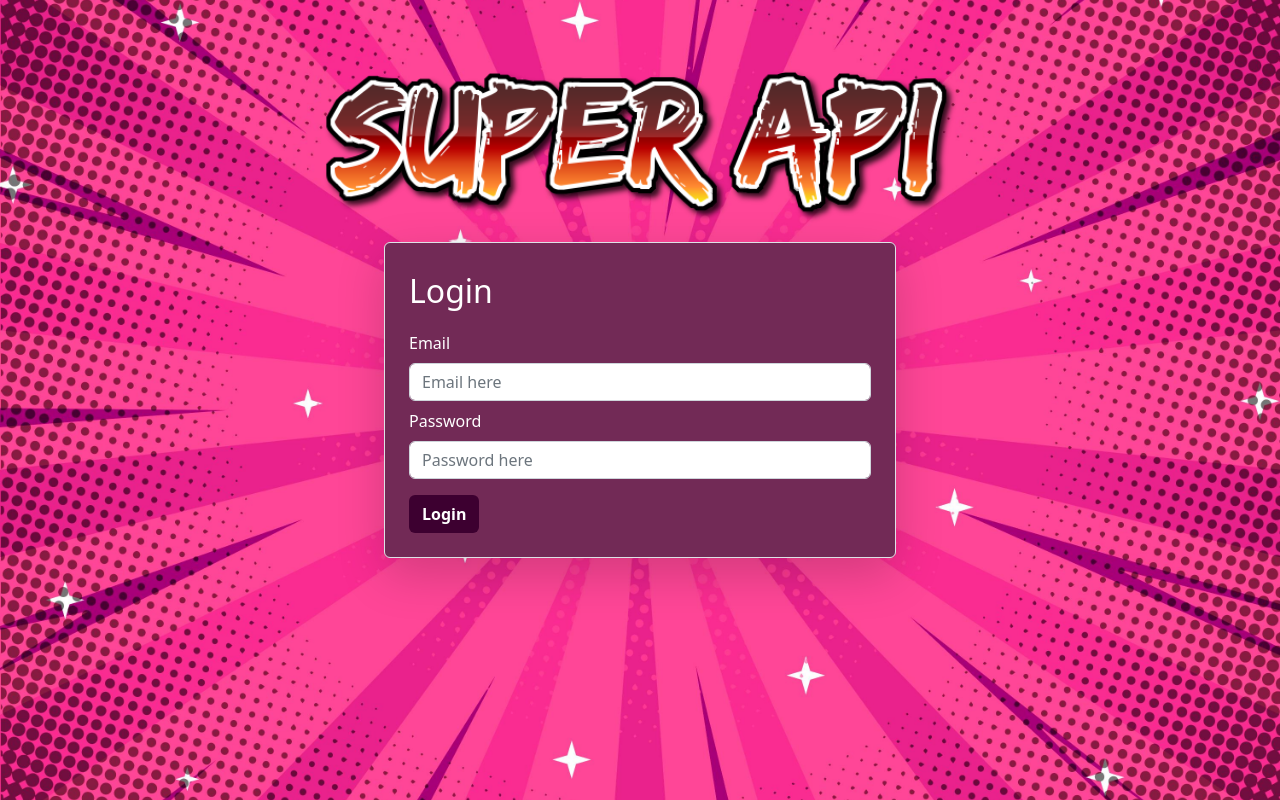
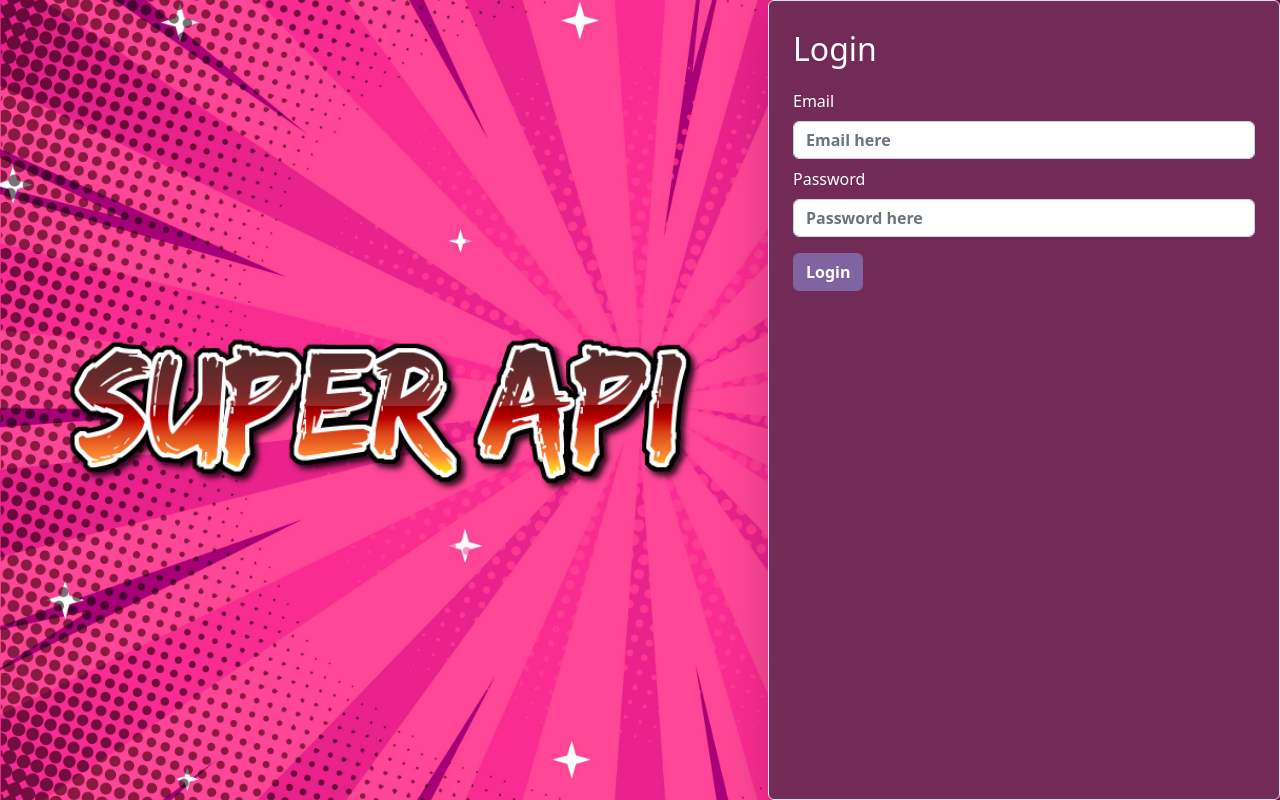
Before and after one commit to SoraBeat/alkemy-heroes-group-5, a React (Create React App) app: page / in a window 1280 px wide. Built offline with nearby package versions, Linux system fonts and the light colour scheme.

Commit message:
axios post and minor changes

```diff
--- a/src/components/forms/FormLogin.jsx
+++ b/src/components/forms/FormLogin.jsx
@@ -1,7 +1,10 @@
-import React from "react";
+import {useState} from "react";
+import { useNavigate } from "react-router-dom";
+import axios from "axios";
 import { useFormik } from "formik";
 import * as Yup from "yup";
-import "./FormLogin.scss"
+import swal from "sweetalert";
+import "./FormLogin.scss";
 
 import FormInput from "./formFields/FormInput";
 import FormLabel from "./formLabels/FormLabel";
@@ -10,13 +13,33 @@ import FormButton from "./formButtons/FormButton";
 import Title from "../titles/Title";
 
 const FormLogin = () => {
+  const navigate = useNavigate();
+
+  useState(()=>{
+    localStorage.clear()
+  },[])
+
   const formik = useFormik({
     initialValues: {
       email: "",
       password: "",
     },
     onSubmit: (formData) => {
-      console.log(formData);
+      const email = formData.email;
+      const password = formData.password;
+      axios.post("http://challenge-react.alkemy.org", {email,password})
+        .then((res) => {
+          localStorage.setItem("token", res.data.token);
+          navigate("/home");
+        })
+        .catch((error) => {
+          swal({
+            title: "Oh no :C",
+            text: "Invalid credentials, try again",
+            icon: "error",
+            button: "Aww yiss!",
+          });
+        });
     },
     validationSchema: Yup.object({
       email: Yup.string()
@@ -29,7 +52,7 @@ const FormLogin = () => {
   return (
     <form
       onSubmit={formik.handleSubmit}
-      className="form-login position-absolute top-50 start-50 translate-middle p-4 rounded shadow-lg border"
+      className="form-login p-4 rounded shadow-lg border"
     >
       <Title text="Login" />
       <div className="mt-2">
@@ -39,6 +62,8 @@ const FormLogin = () => {
           placeholder="Email here"
           name="email"
           formik={formik}
+          danger={formik.errors.email}
+          touched={formik.touched.email}
         />
         {formik.errors.email && formik.touched.email && (
           <FormAlert text={formik.errors.email} />
@@ -51,6 +76,8 @@ const FormLogin = () => {
           placeholder="Password here"
           name="password"
           formik={formik}
+          danger={formik.errors.password}
+          touched={formik.touched.password}
         />
         {formik.errors.password && formik.touched.password && (
           <FormAlert text={formik.errors.password} />
--- a/src/components/forms/FormLogin.scss
+++ b/src/components/forms/FormLogin.scss
@@ -1,8 +1,10 @@
 .form-login{
     background-color: rgb(114, 42, 86);
     color: white;
-    width: 100%;
-    @media screen and (min-width:768px) {
+    width: 90%;
+    height: auto;
+    @media screen and (min-width:769px) {
         width: 40%;
+        height: 100%;
     }
 }
--- a/src/components/forms/formButtons/FormButton.jsx
+++ b/src/components/forms/formButtons/FormButton.jsx
@@ -3,7 +3,7 @@ import "./FormButton.scss"
 
 const FormButton = (props) => {
   return (
-    <input type="submit" value={props.text} className="btn form-button mt-3 m" />
+    <input type="submit" value={props.text} className="btn form-button mt-3" />
   )
 }
 
--- a/src/components/forms/formButtons/FormButton.scss
+++ b/src/components/forms/formButtons/FormButton.scss
@@ -1,5 +1,10 @@
 .form-button{
-    background-color: rgb(61, 0, 48);
+    background-color: #8064A2;
+    border-color: #8064A2;
     color: white;
     font-weight: bold;
 }
+.form-button:hover{
+    background-color: #584175 !important;
+    border-color: #584175 !important;
+}
--- a/src/components/forms/formFields/FormInput.jsx
+++ b/src/components/forms/formFields/FormInput.jsx
@@ -1,9 +1,10 @@
 import React from 'react'
+import "./FormInput.scss"
 
 const FormInput = (props) => {
   return (
     <input
-    className="form-control"
+    className={props.danger&&props.touched?"form-control input-danger fw-semibold" :"form-control fw-semibold"}
     type={props.type}
     placeholder={props.placeholder}
     name={props.name}
--- /dev/null
+++ b/src/components/forms/formFields/FormInput.scss
@@ -0,0 +1,3 @@
+.input-danger{
+    background-color:  rgb(255, 196, 235);
+}
--- a/src/components/forms/formsAlerts/FormAlert.jsx
+++ b/src/components/forms/formsAlerts/FormAlert.jsx
@@ -1,9 +1,10 @@
 import React from 'react'
+import "./FormAlert.scss"
 
 const FormAlert = (props) => {
   return (
-    <div className={props.text?"border-top border-2 border-danger mx-auto":""}>
-        <p className='text-danger fw-bold'>{props.text}</p>
+    <div>
+        <p className='alert fw-bold'>{props.text}</p>
     </div>
   )
 }
--- /dev/null
+++ b/src/components/forms/formsAlerts/FormAlert.scss
@@ -0,0 +1,4 @@
+.alert{
+    color: rgb(255, 196, 235);
+    padding: 0;
+}
--- a/src/components/logos/BigLogo.scss
+++ b/src/components/logos/BigLogo.scss
@@ -1,7 +1,14 @@
 .big-logo{
-    width: 100%;
-    margin: 35px auto;
+    width: 80%;
+    height: 20%;
+    margin: 30px auto;
     @media screen and (min-width:768px) {
         width: 50%;
+        margin: 20px auto;
+        height: 25%;
+    }
+    @media screen and (max-width:425px) {
+        width: 80%;
+        height: 15%;
     }
 }
--- a/src/views/Login.jsx
+++ b/src/views/Login.jsx
@@ -6,7 +6,7 @@ import BigLogo from "../components/logos/BigLogo";
 
 const Login = () => {
   return (
-    <div className="background-login">
+    <div className="background-login justify-content-center align-items-center">
       <BigLogo />
       <FormLogin />
     </div>
--- a/src/views/Login.scss
+++ b/src/views/Login.scss
@@ -5,5 +5,8 @@
     background-size: cover;
     background-position: center;
     display: flex;
-    flex-direction: column;
+    flex-direction: row;
+    @media screen and (max-width:768px) {
+        flex-direction: column;
+    }
 }
```
